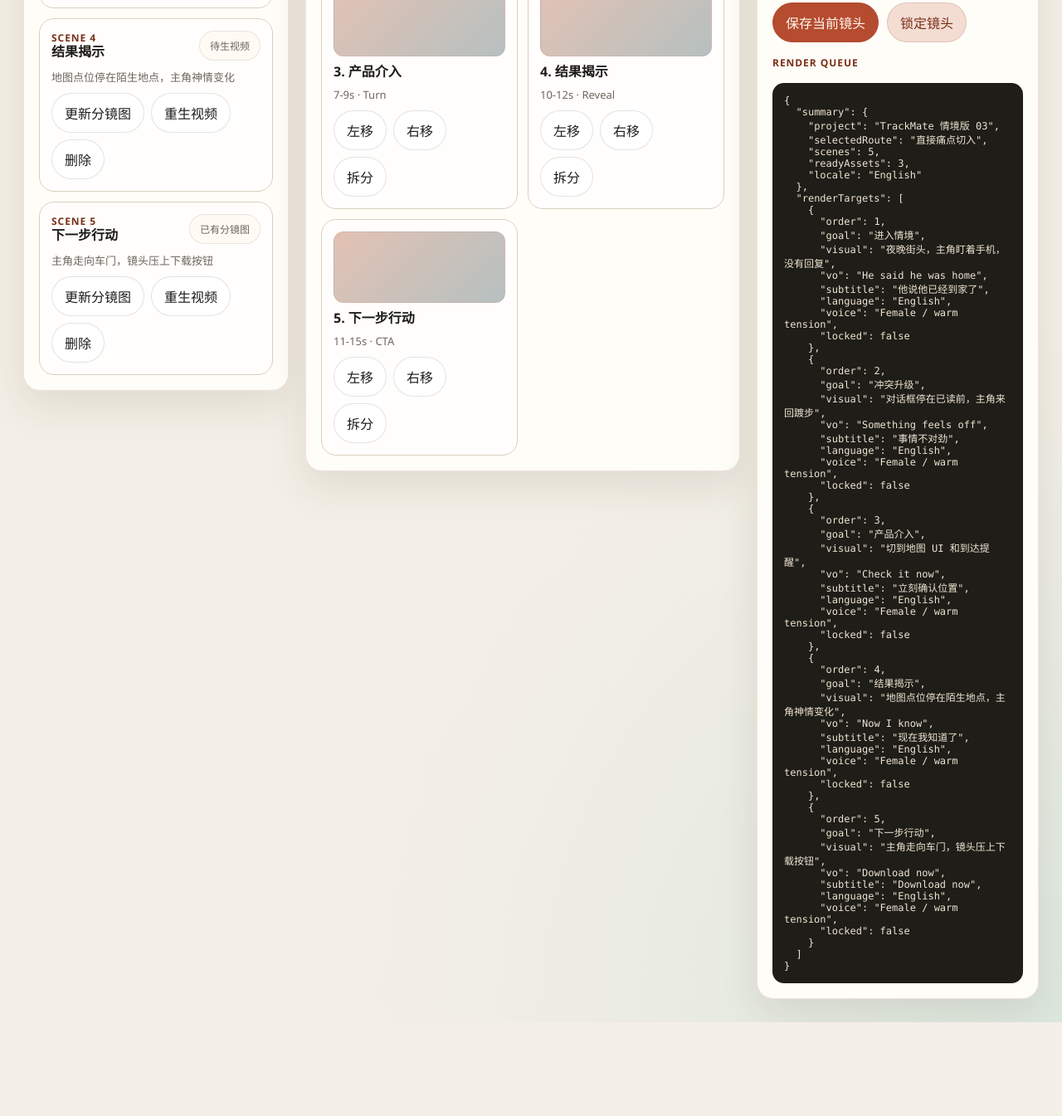
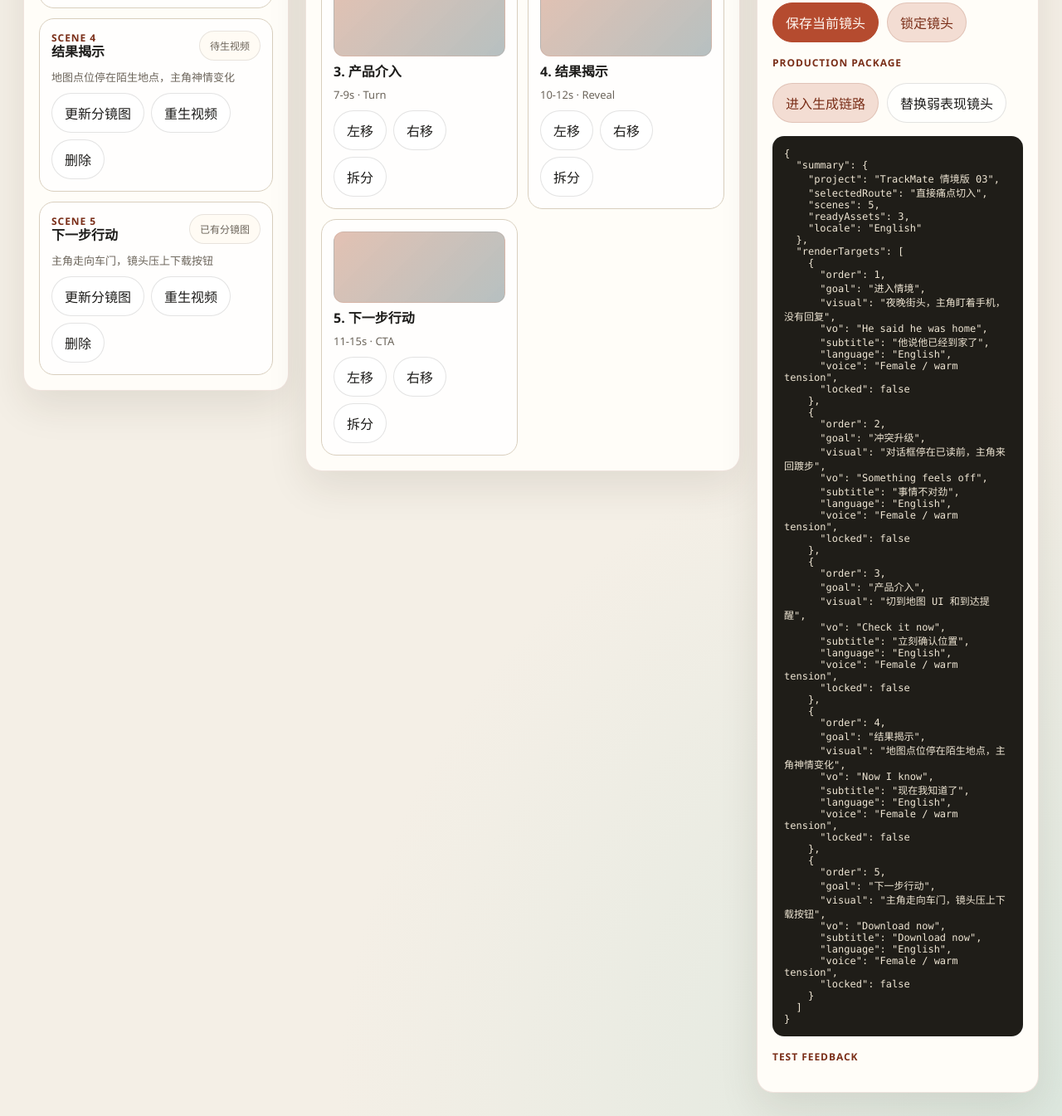
Before and after one commit to Ahakunamatata/ad-creative-demo, a plain HTML site: page demo/storyboard.html in a window 1280 px wide. Shown: the part 1500-2845 px from the top of the page at 83% size. Before the commit the page ends 2732 px from the top, so only its background shows below. Drawn offline with Linux system fonts and the light colour scheme.

Commit message:
Redesign demo flow for demo/storyboard.html

```diff
--- a/demo/storyboard.html
+++ b/demo/storyboard.html
@@ -63,8 +63,14 @@
         <h2>镜头设置</h2>
         <p class="muted">修改当前镜头的脚本、字幕、配音和多语言版本。</p>
         <form class="field-grid" id="sceneForm"></form>
-        <div class="eyebrow">Render Queue</div>
+        <div class="eyebrow">Production Package</div>
+        <div class="button-row">
+          <button class="btn btn-secondary" type="button" id="sendToRender">进入生成链路</button>
+          <button class="btn btn-ghost" type="button" id="replaceWeakScenes">替换弱表现镜头</button>
+        </div>
         <div class="code-block" id="packageMount"></div>
+        <div class="eyebrow">Test Feedback</div>
+        <div class="field-grid" id="feedbackMount"></div>
       </aside>
     </section>
   </div>
```
